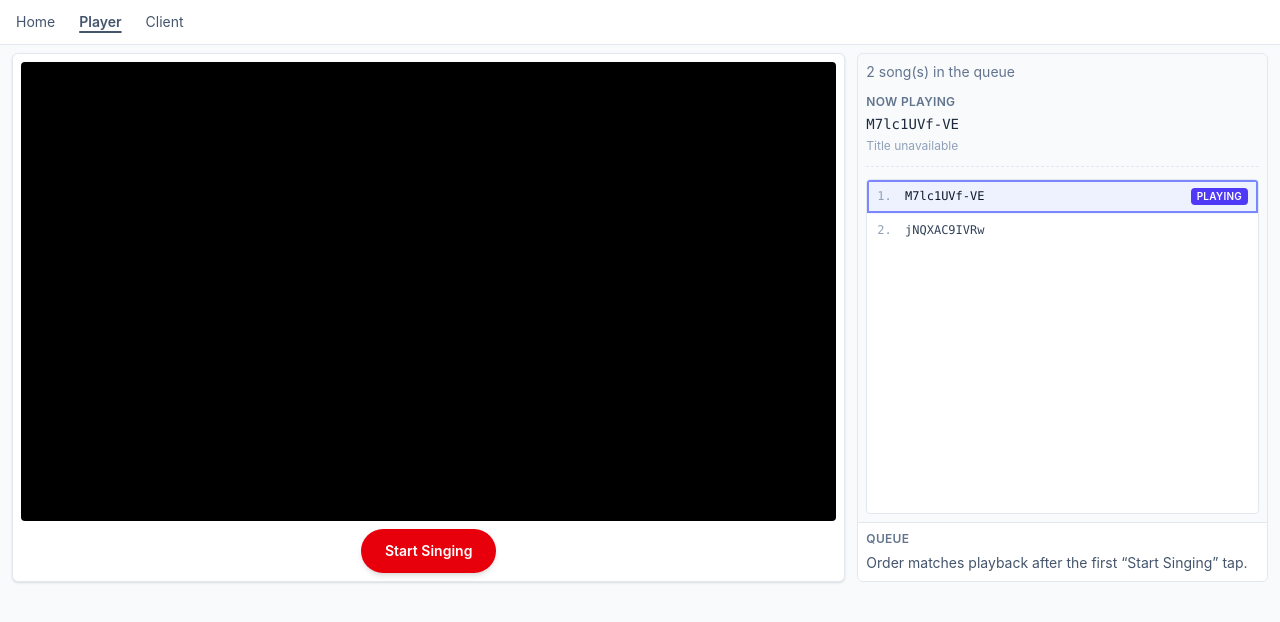
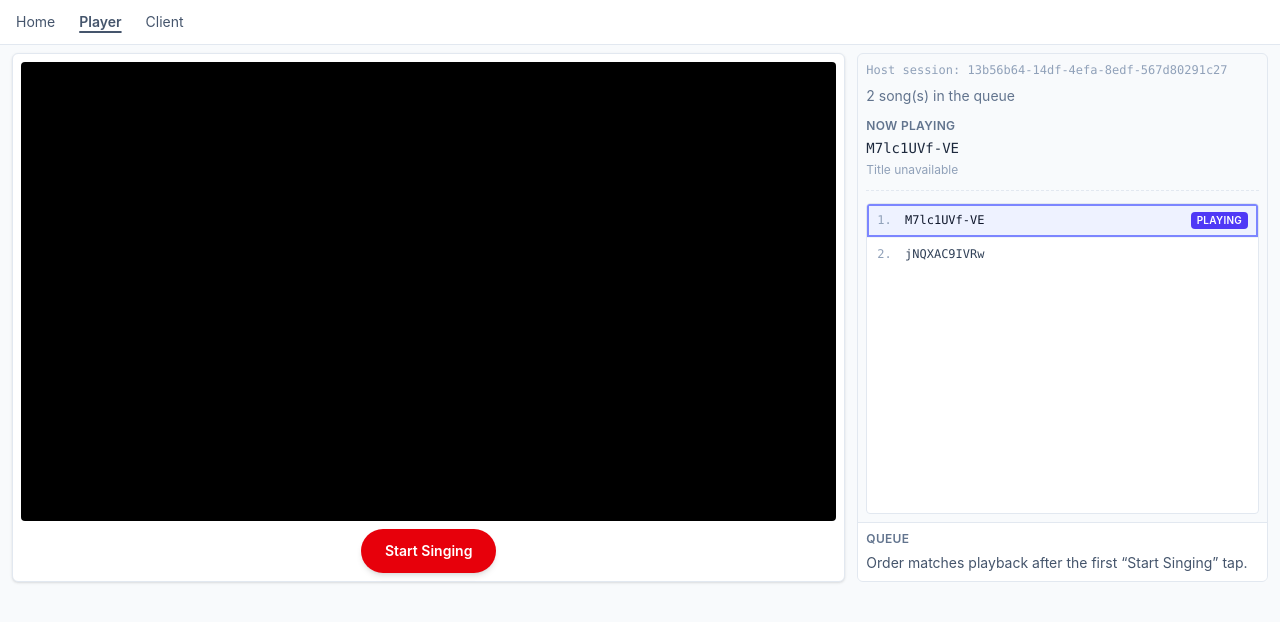
Before and after one commit to neumerance/yoochog, a Vue app in the folder app/: page /player in a window 1280 px wide. Shown: the top 622 px of the page. Built offline with nearby package versions, Linux system fonts and the light colour scheme.

Commit message:
feat(19): host session id, sessionStorage, and threat model doc (#55)
Persist unguessable UUID per host tab for Epic 3 join URLs; README threat model.

```diff
--- /dev/null
+++ b/app/src/composables/useHostSessionId.ts
@@ -0,0 +1,18 @@
+import { readonly, ref } from 'vue'
+
+import { getOrCreateHostSessionId } from '@/lib/host-session/hostSessionId'
+
+/**
+ * Stable, unguessable id for this host tab (sessionStorage). Used for future join URLs / QR (Epic 3).
+ */
+export function useHostSessionId() {
+  const hostSessionId = ref(
+    typeof sessionStorage !== 'undefined'
+      ? getOrCreateHostSessionId(sessionStorage, () => crypto.randomUUID())
+      : '',
+  )
+
+  return {
+    hostSessionId: readonly(hostSessionId),
+  }
+}
--- /dev/null
+++ b/app/src/lib/host-session/hostSessionId.ts
@@ -0,0 +1,19 @@
+/** sessionStorage key for the host tab’s stable party id (join URL / QR in Epic 3). */
+export const HOST_SESSION_STORAGE_KEY = 'yoochog.hostSessionId'
+
+/**
+ * Returns the persisted host session id, creating one with `randomUuid` if missing.
+ * Empty or whitespace-only stored values are treated as missing.
+ */
+export function getOrCreateHostSessionId(
+  storage: Pick<Storage, 'getItem' | 'setItem'>,
+  randomUuid: () => string,
+): string {
+  const raw = storage.getItem(HOST_SESSION_STORAGE_KEY)
+  if (raw !== null && raw.trim() !== '') {
+    return raw
+  }
+  const id = randomUuid()
+  storage.setItem(HOST_SESSION_STORAGE_KEY, id)
+  return id
+}
--- a/app/src/views/PlayerView.vue
+++ b/app/src/views/PlayerView.vue
@@ -43,6 +43,13 @@
         </div>
 
         <div class="flex-1 flex flex-col min-h-0 p-2 text-sm text-slate-600">
+          <p
+            v-if="showHostSessionDebug"
+            class="shrink-0 mb-2 text-xs font-mono text-slate-400 break-all"
+            aria-hidden="true"
+          >
+            Host session: {{ hostSessionId }}
+          </p>
           <p class="text-slate-500 shrink-0">
             {{ queueLength }} song(s) in the queue
             <span v-if="idleVariant === 'ended'" class="block text-xs text-slate-400 mt-1">
@@ -104,10 +111,14 @@
 import { computed, ref, watch } from 'vue'
 
 import HostPlaybackIdle from '@/components/HostPlaybackIdle.vue'
+import { useHostSessionId } from '@/composables/useHostSessionId'
 import { useYoutubePlayer } from '@/composables/useYoutubePlayer'
 import { DEMO_HOST_QUEUE_IDS } from '@/constants/sampleVideo'
 import { createHostVideoQueue } from '@/lib/host-queue/hostVideoQueue'
 import { onPlaybackEnded, onPlaybackError } from '@/lib/playback/hostPlayback'
+
+const { hostSessionId } = useHostSessionId()
+const showHostSessionDebug = import.meta.env.DEV
 
 const queue = createHostVideoQueue()
 const queueTick = ref(0)
```
Also changed, not shown: 2 other files (tests, documents, lock files or other folders).
